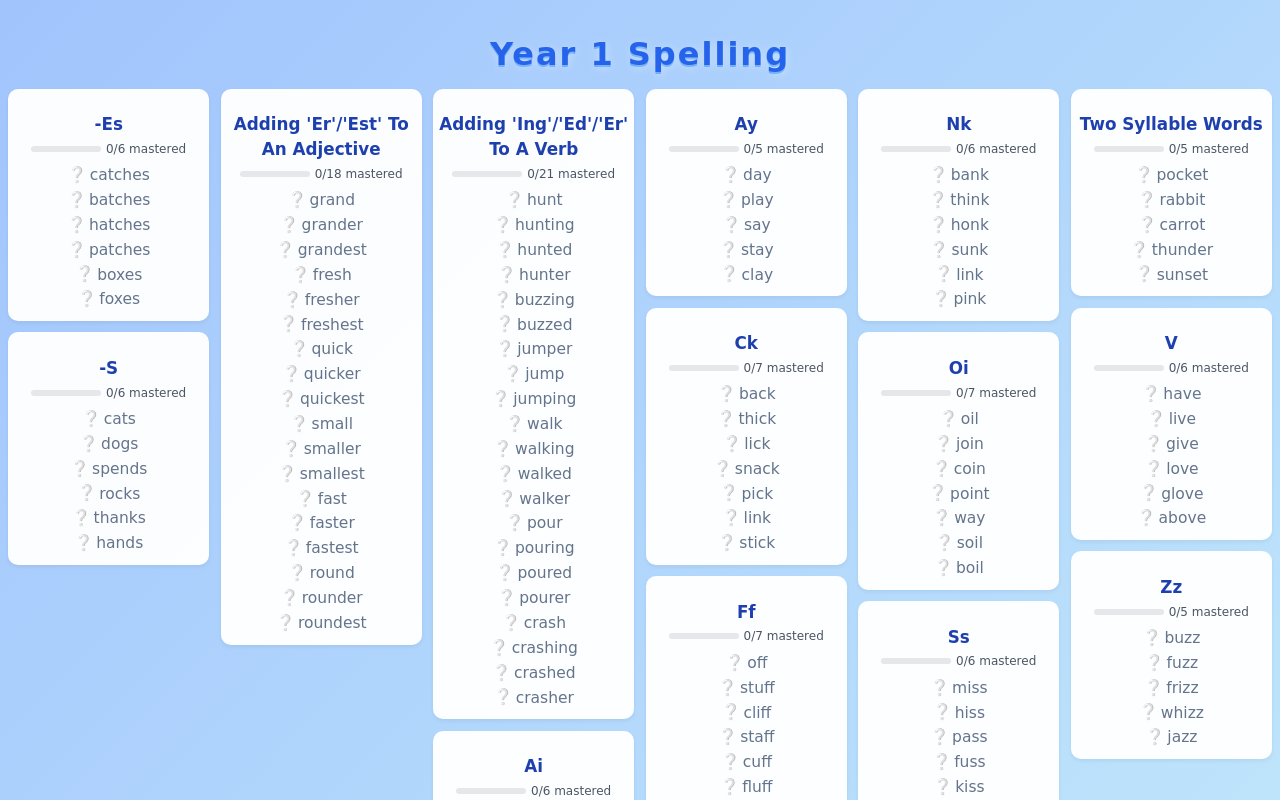
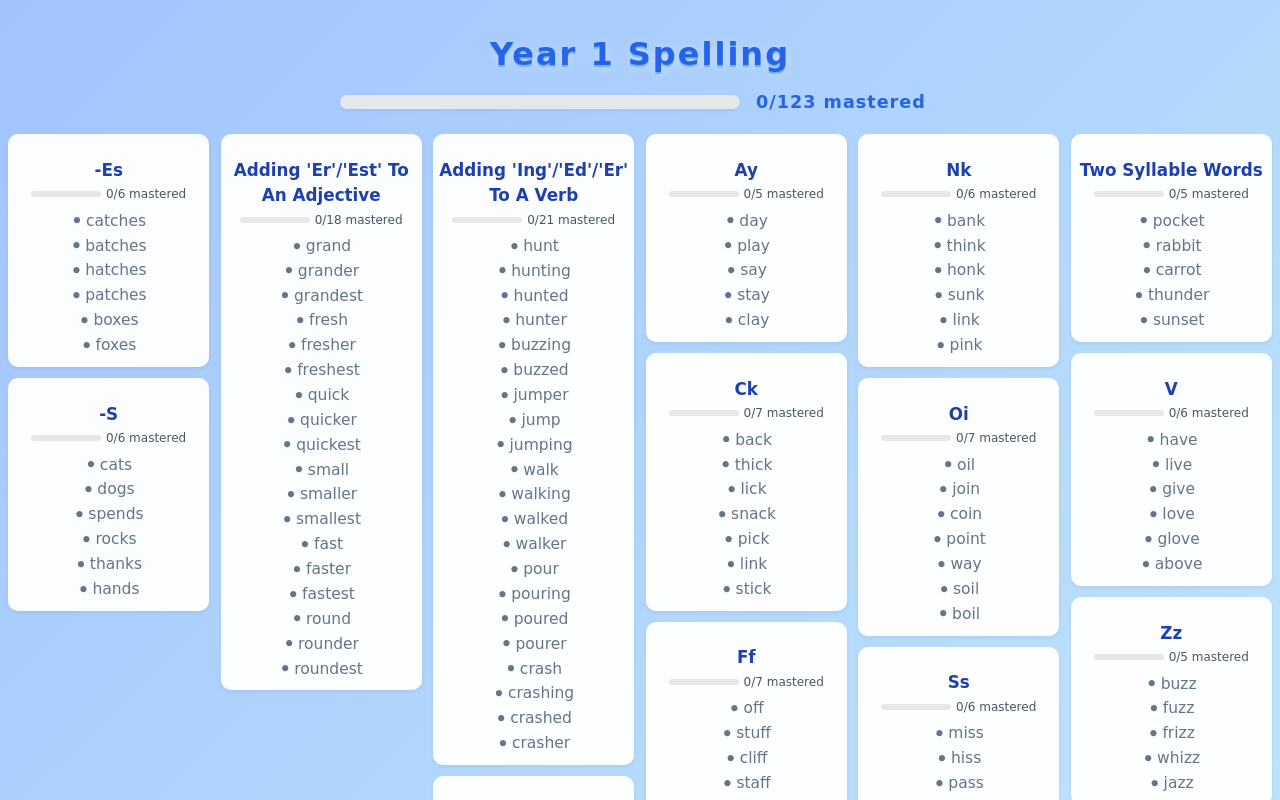
Before and after one commit to getOffIt/spellingWebsite, a React (Vite) app in the folder spellingWebsite/: page /year1 in a window 1280 px wide. Built offline with nearby package versions, Linux system fonts and the light colour scheme.

Commit message:
Enhance Year1 component with overall progress display. Updated Year1.css to include new progress bar styles and adjusted font sizes for better visibility. Refactored getStatusIcon function for simplified status rendering.

```diff
--- a/spellingWebsite/src/pages/Year1.css
+++ b/spellingWebsite/src/pages/Year1.css
@@ -128,9 +128,10 @@
 
 .word-status {
   margin-right: 0.18em;
-  font-size: 1em;
+  font-size: 1.15em;
   line-height: 1;
   display: inline-block;
+  font-weight: bold;
 }
 .word-status.mastered {
   color: #10b981;
@@ -147,3 +148,38 @@
   color: #2563eb;
   text-align: center;
 }
+
+.year1-overall-progress {
+  width: 100%;
+  max-width: 600px;
+  margin: 0 auto 1.2rem auto;
+  display: flex;
+  align-items: center;
+  gap: 1rem;
+}
+
+.year1-overall-progress-bar {
+  flex: 1;
+  height: 14px;
+  background: #e5e7eb;
+  border-radius: 7px;
+  overflow: hidden;
+  min-width: 120px;
+  max-width: 400px;
+  box-shadow: 0 1px 4px #0001;
+}
+
+.year1-overall-progress-fill {
+  height: 100%;
+  background: linear-gradient(90deg, #60a5fa 0%, #10b981 100%);
+  transition: width 0.3s ease;
+}
+
+.year1-overall-progress-text {
+  color: #2563eb;
+  font-size: 1.1rem;
+  font-weight: bold;
+  min-width: 90px;
+  text-align: right;
+  letter-spacing: 1px;
+}
--- a/spellingWebsite/src/pages/Year1.tsx
+++ b/spellingWebsite/src/pages/Year1.tsx
@@ -4,18 +4,16 @@ import { useProgress } from '../contexts/ProgressProvider';
 import './Year1.css';
 
 const getStatusIcon = (status: string) => {
-  switch (status) {
-    case 'mastered':
-      return <span className="word-status mastered">✔︎</span>;
-    case 'in-progress':
-      return <span className="word-status in-progress">•</span>;
-    default:
-      return <span className="word-status not-started">❔</span>;
-  }
+  return <span className={`word-status ${status}`}>•</span>;
 };
 
 const Year1: React.FC = () => {
   const { progress } = useProgress();
+
+  // Overall progress calculation
+  const totalWords = YEAR1_WORDS.length;
+  const masteredWords = YEAR1_WORDS.filter(word => progress[word.id]?.status === 'mastered').length;
+  const overallPercent = Math.round((masteredWords / totalWords) * 100);
 
   const categories = useMemo(() => {
     const grouped = YEAR1_WORDS.reduce((acc, word) => {
@@ -43,6 +41,17 @@ const Year1: React.FC = () => {
   return (
     <div className="year1-container">
       <h1 className="year1-title">Year 1 Spelling</h1>
+      <div className="year1-overall-progress">
+        <div className="year1-overall-progress-bar">
+          <div
+            className="year1-overall-progress-fill"
+            style={{ width: `${overallPercent}%` }}
+          />
+        </div>
+        <span className="year1-overall-progress-text">
+          {masteredWords}/{totalWords} mastered
+        </span>
+      </div>
       <div className="year1-categories">
         {categories.map(([category, words]) => {
           const catProgress = getCategoryProgress(words);
```
